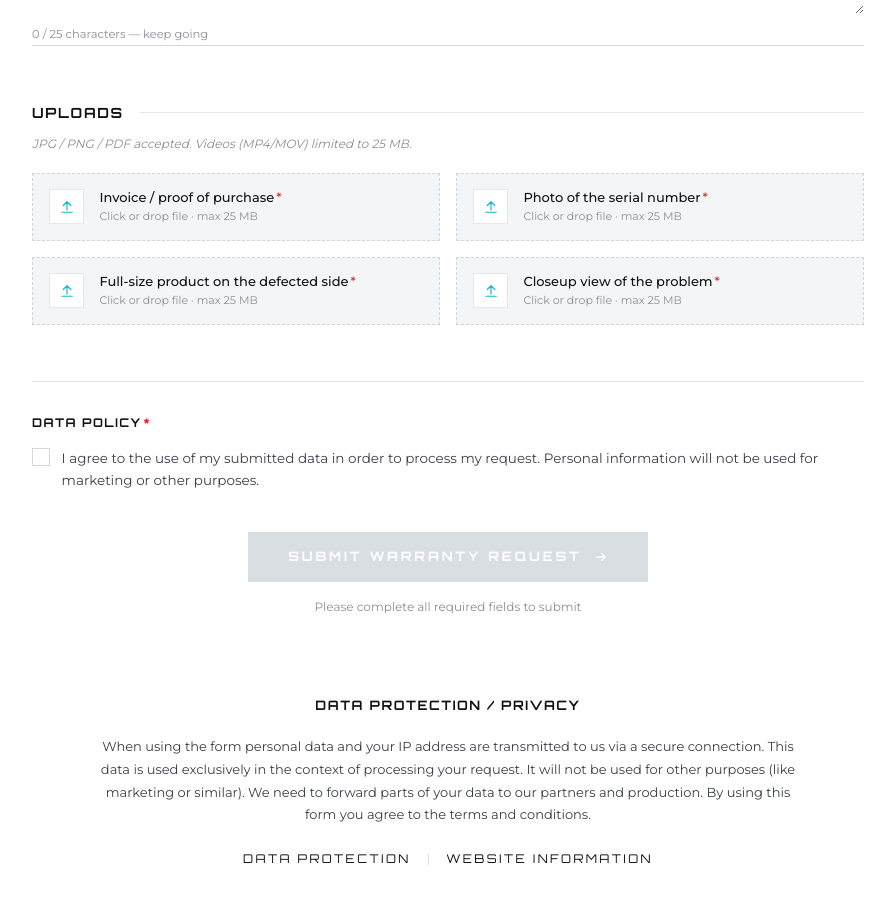
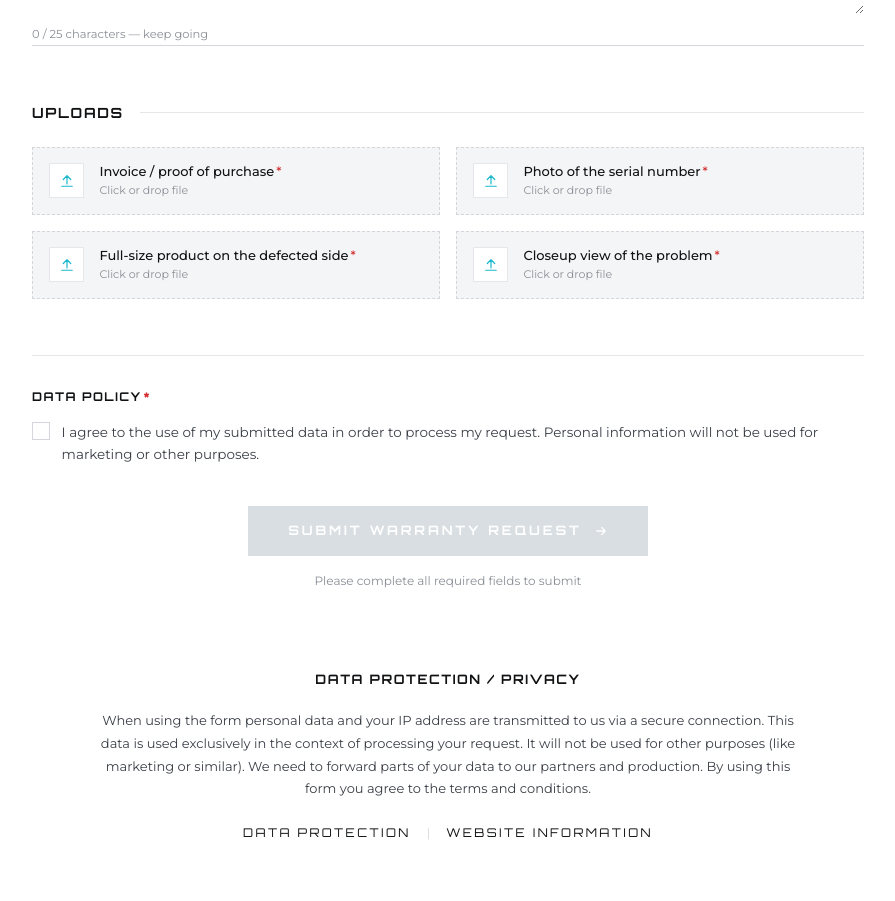
Before and after one commit to time-4-action/patrik-warranty-form, a Next.js app: page /warranty in a window 1280 px wide. Shown: the part 1920-2821 px from the top of the page, without its empty margins (192-1087 px from the left). Built offline with nearby package versions, Linux system fonts and the light colour scheme; no server answers.

Commit message:
feat(warranty): allow uploads of any size and file type

```diff
--- a/src/app/warranty/_components/UploadCard.tsx
+++ b/src/app/warranty/_components/UploadCard.tsx
@@ -54,8 +54,7 @@ export function UploadCard({
     setPreview(null);
   }, [value]);
 
-  const accept_ = accept ??
-    "image/jpeg,image/png,application/pdf,video/mp4,video/quicktime";
+  const accept_ = accept ?? "*/*";
 
   const handle = (file: File | null) => {
     setError(null);
--- a/src/app/warranty/_components/WarrantyForm.tsx
+++ b/src/app/warranty/_components/WarrantyForm.tsx
@@ -780,45 +780,34 @@ export function WarrantyForm() {
             </div>
 
             <SectionHeading>Uploads</SectionHeading>
-            <p className="-mt-3 mb-5 text-[12px] italic text-mute">
-                JPG / PNG / PDF accepted. Videos (MP4/MOV) limited to 25 MB.
-            </p>
             <div className="grid grid-cols-1 gap-4 sm:grid-cols-2">
                 <UploadCard
                     id="uploadInvoice"
                     label="Invoice / proof of purchase"
-                    accept="image/jpeg,image/png,application/pdf"
                     required
                     value={files.invoice}
                     onChange={(f) => setFiles((p) => ({ ...p, invoice: f }))}
-                    maxSizeMB={25}
                 />
                 <UploadCard
                     id="uploadSerial"
                     label="Photo of the serial number"
-                    accept="image/jpeg,image/png"
                     required
                     value={files.serial}
                     onChange={(f) => setFiles((p) => ({ ...p, serial: f }))}
-                    maxSizeMB={25}
                 />
                 <UploadCard
                     id="uploadFull"
                     label="Full-size product on the defected side"
-                    accept="image/jpeg,image/png,video/mp4,video/quicktime"
                     required
                     value={files.full}
                     onChange={(f) => setFiles((p) => ({ ...p, full: f }))}
-                    maxSizeMB={25}
                 />
                 <UploadCard
                     id="uploadCloseup"
                     label="Closeup view of the problem"
-                    accept="image/jpeg,image/png,video/mp4,video/quicktime"
                     required
                     value={files.closeup}
                     onChange={(f) => setFiles((p) => ({ ...p, closeup: f }))}
-                    maxSizeMB={25}
                 />
             </div>
 
```
